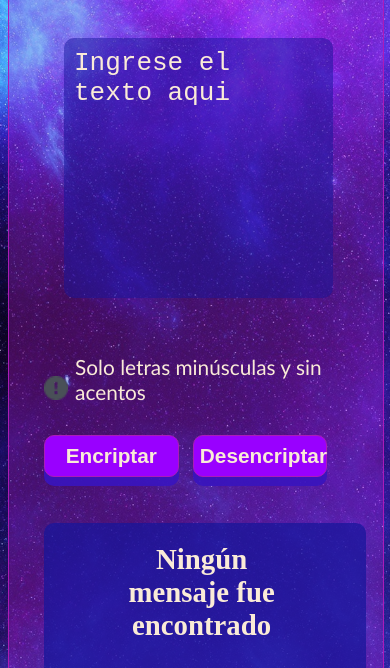
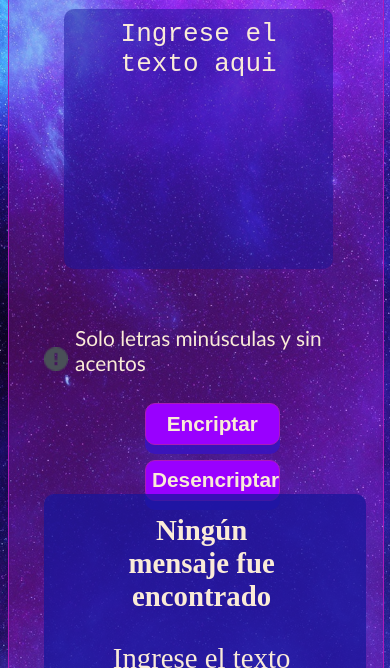
Before and after one commit to Calvo-Man/Encriptador, a plain HTML site: page index.html in a window 390 px wide. Shown: the part 132-800 px from the top of the page. Drawn offline with Linux system fonts and the light colour scheme.

Commit message:
ajuste responsive celular

```diff
--- a/styles.css
+++ b/styles.css
@@ -258,6 +258,7 @@ footer{
         margin-left: auto;
         height: 94%;
         width: 100%;
+        margin-top: 1rem;
     }
     .muneco{
         display: none;
@@ -276,6 +277,7 @@ footer{
     }
     textarea::placeholder{
         font-size: 1em;
+        text-align: center;
     }
     .textarea #label{
         font-size: 1.3em;
@@ -291,7 +293,12 @@ footer{
     button{
         font-size: 1.3em;
         font-weight:bold;
+        display: block;
 
+    }
+    #desencriptar{
+        margin: auto;
+        margin-top: 15px;
     }
     .text{
         height: 16rem;
```
